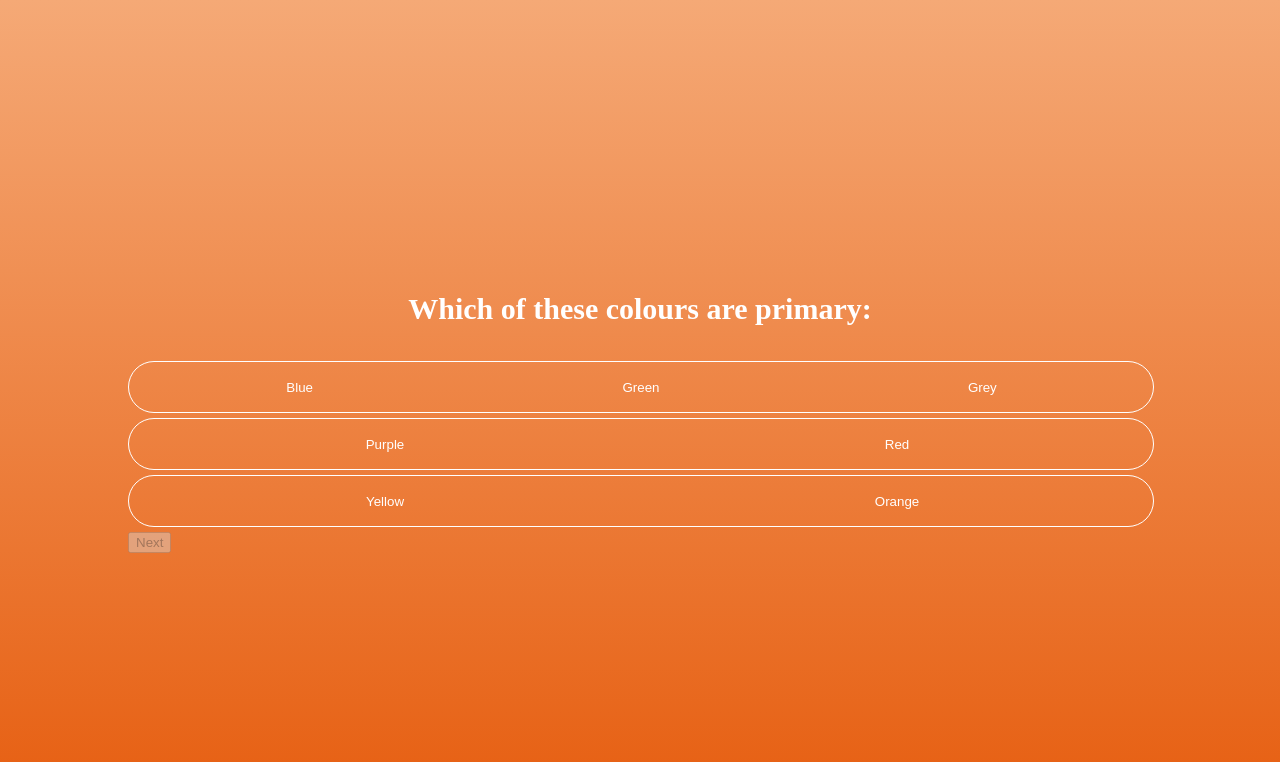
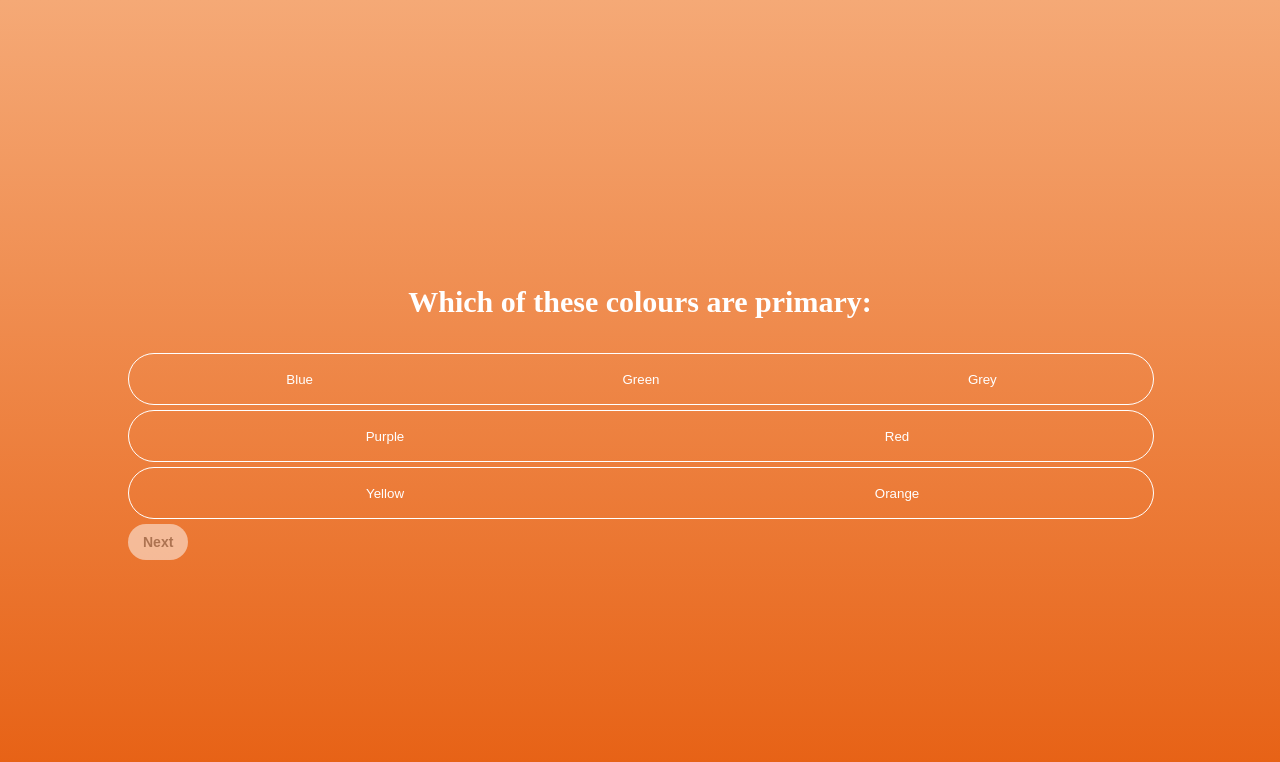
Before and after one commit to FaridahAbdulsalam/tech-test, a React (Vite) app: page / in a window 1280 px wide. Shown: the top 762 px of the page. Built offline with nearby package versions, Linux system fonts and the light colour scheme.

Commit message:
next button styled

```diff
--- a/src/App.scss
+++ b/src/App.scss
@@ -5,7 +5,6 @@ body{
     padding: 10px;
     margin: 0 auto;
 }
-
 
 h1{
     color: pink;
@@ -17,6 +16,24 @@ p{
     font-size: 20px;
 }
 
+.next{
+    background-color: white;
+    border: none;
+    border-radius: 20px;
+    padding: 10px 15px;
+    text-align: center;
+    font-weight: bolder;
+    display: inline-block;
+    font-size: 14px;
+    color: rgba(13, 95, 5, 0.445);
+
+}
+
+:disabled{
+    opacity: 0.5;
+    cursor: not-allowed;
+    color: rgba(0, 0, 0, 0.562);
+}
 
 @media(min-width: 320px) and (max-width: 750px){
 
--- a/src/App.tsx
+++ b/src/App.tsx
@@ -88,7 +88,9 @@ function App() {
         />
       ))}
       {message && <p>{message}</p>}
-      <button onClick={handleNextQuestion} disabled={!isLocked}>
+      <button
+      className="next"
+      onClick={handleNextQuestion} disabled={!isLocked}>
         Next
       </button>
     </>
```
Also changed, not shown: 1 other file (tests, documents, lock files or other folders).
